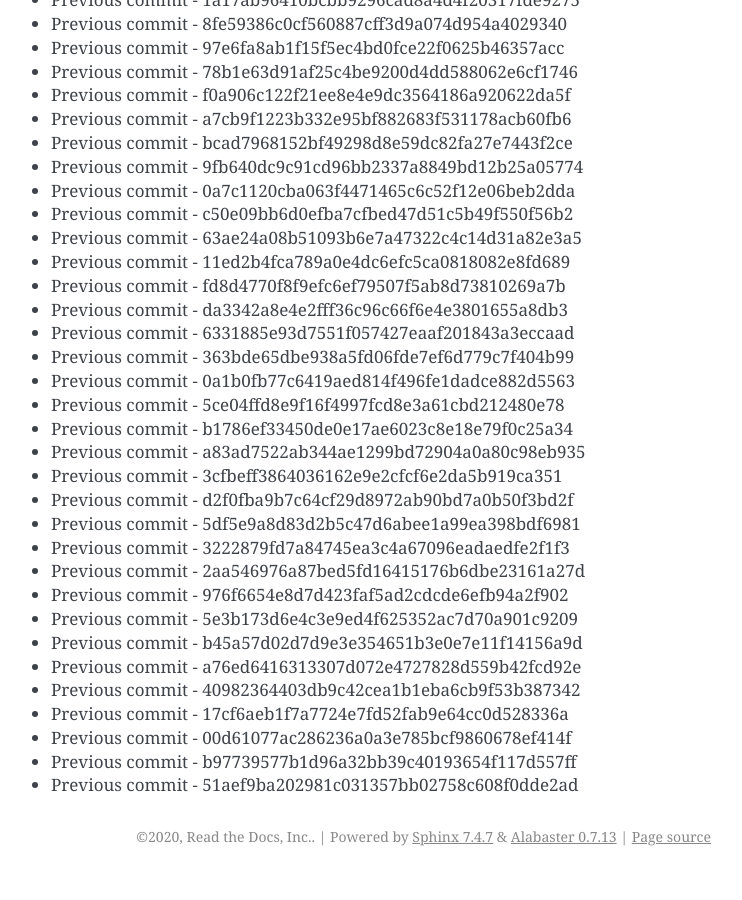
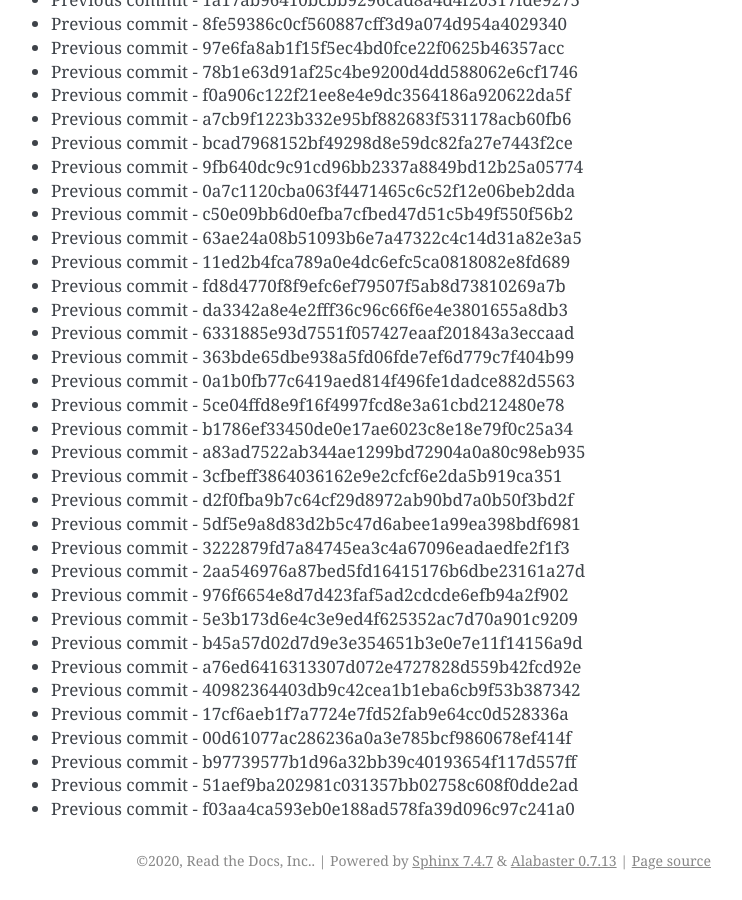
Before and after one commit to readthedocs/rtd-git-stresstest, a Sphinx documentation site: the page built from docs/updates.rst, in a window 1280 px wide and 900 px high, scrolled down 105314 px. Shown: the whole window, without its empty margins (399-1141 px from the left). Built offline with Sphinx 7.4.7, drawn with Linux system fonts in a browser that asks for light colours; before the commit the page ends 106190 px from its top, so only the background shows below that.

Commit message:
Generating commit from previous: f03aa4ca593eb0e188ad578fa39d096c97c241a0

```diff
--- a/docs/updates.rst
+++ b/docs/updates.rst
@@ -4457,3 +4457,4 @@ It can be tested for any performance characteristics.
 * Previous commit - 00d61077ac286236a0a3e785bcf9860678ef414f
 * Previous commit - b97739577b1d96a32bb39c40193654f117d557ff
 * Previous commit - 51aef9ba202981c031357bb02758c608f0dde2ad
+* Previous commit - f03aa4ca593eb0e188ad578fa39d096c97c241a0
```
